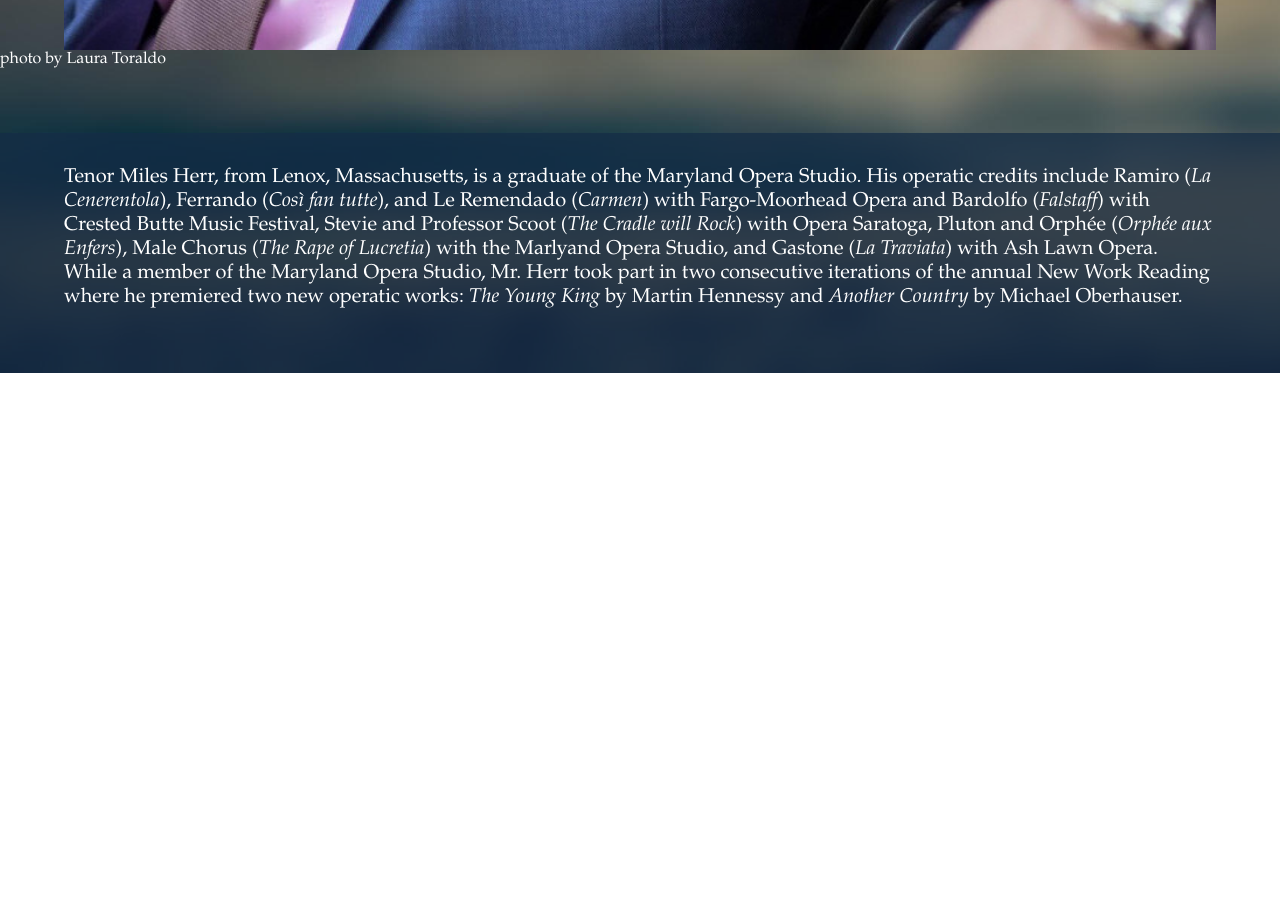
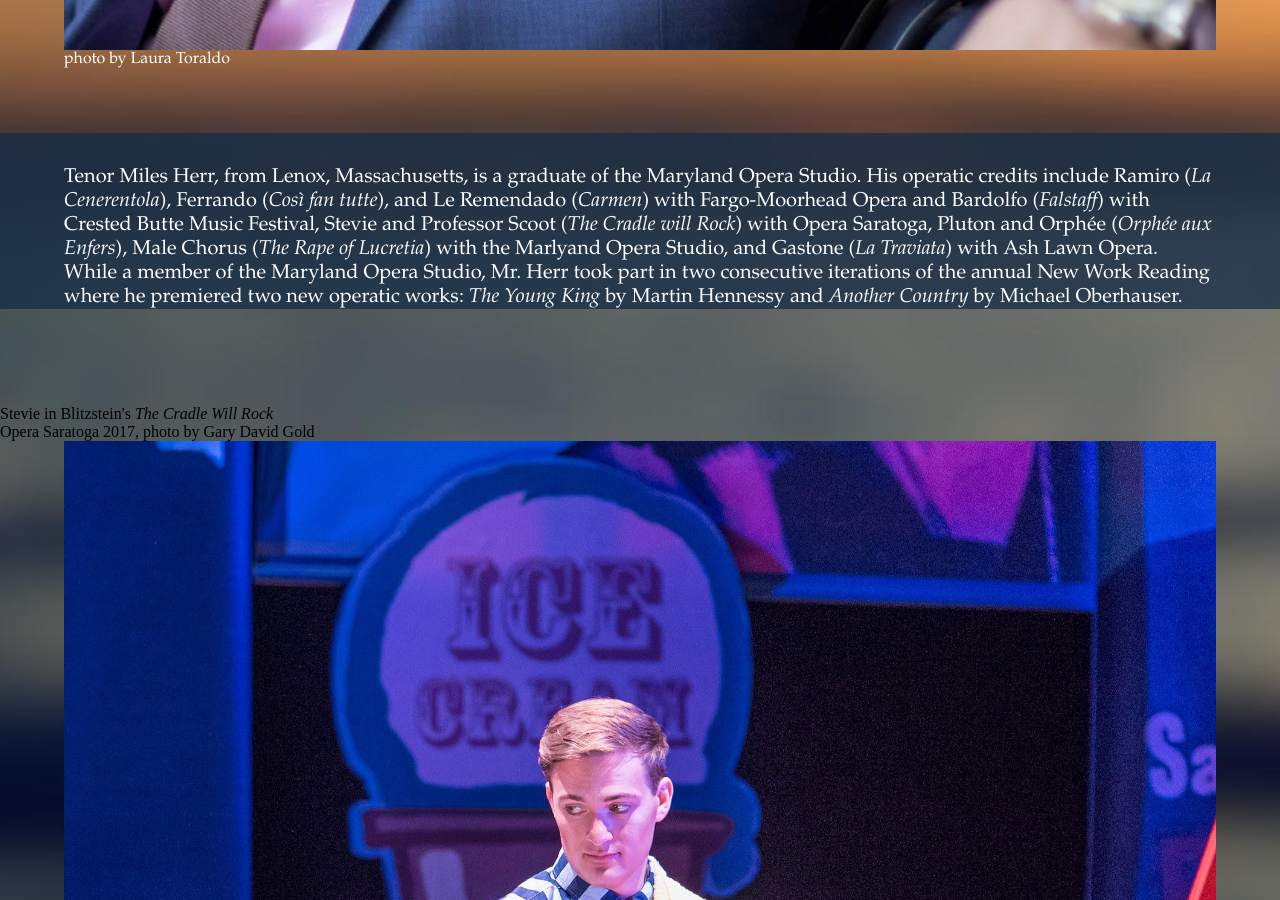
Before and after one commit to leemlb06pmi/leemlb06pmi.github.io, a Jekyll site: the page built from index.html, in a window 1280 px wide and 900 px high, scrolled down 2022 px. Built offline with Jekyll 4.4.1, drawn with Linux system fonts in a browser that asks for light colours; before the commit the page ends 2395 px from its top, so only the background shows below that.

Commit message:
Update index.html

```diff
--- a/index.html
+++ b/index.html
@@ -23,9 +23,11 @@
 		</div>
 		<div class = "column left">
 			<img class="home" src="https://leemlb06pmi.github.io/photos/Headshot.jpg" alt="Headshot">
-			<p style="text-align:left; font-size:1em; color:white;">photo by Laura Toraldo</p>
+			<p style="text-align:left; font-size:1em; color:white; margin-left:5%;">photo by Laura Toraldo</p>
 		</div>
 	</div>
+	<div class="row">
+		<div class="column 65left">
 			<div style="margin 2.5% 5% 2.5% 5%;background-color:rgba(20,45,70,.75);">
 				<p style="text-align:left;margin:5% 5% 5% 5%;padding:2.5% 0% 0% 0%;color:white;">Tenor Miles Herr, from Lenox, Massachusetts, is a graduate of the Maryland Opera Studio.
 			His operatic credits include Ramiro (<em>La Cenerentola</em>), Ferrando (<em>Così fan tutte</em>), and Le Remendado (<em>Carmen</em>) with
@@ -35,6 +37,16 @@
 			Lawn Opera. While a member of the Maryland Opera Studio, Mr. Herr took part in two consecutive iterations of the annual New
 			Work Reading where he premiered two new operatic works: <em>The Young King</em> by Martin Hennessy and <em>Another Country</em> by Michael Oberhauser.
 				</p>
+			</div>
+		</div>
+		<div class="column 35right">
+			<div style="margin-top: 2.5%">Stevie in Blitzstein's <em> The Cradle Will Rock </em>
+				<br>Opera Saratoga 2017, photo by Gary David Gold
+			<img style="max-width:90%; height:auto;" src="https://leemlb06pmi.github.io/photos/Cradle_1.jpeg" alt="Stevie">
+			</div>
+		</div>
+	</div>
+	<!--
 	<div class="row">
 		<div class="column mini">
 		</div>
@@ -43,4 +55,5 @@
 		<div class="column mini">
 		</div>
 	</div>
+	-->
 </div>
```
Lines whose indentation alone changed are shown as unchanged.
